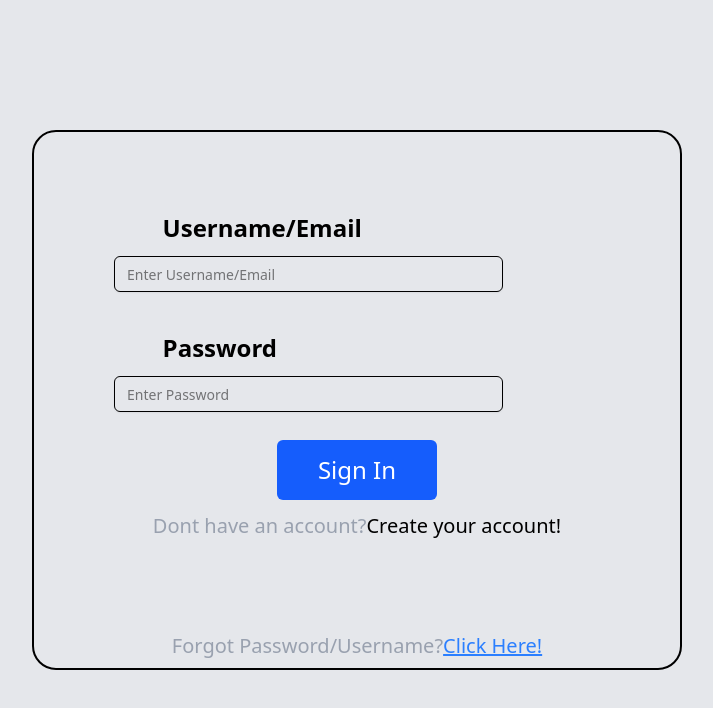
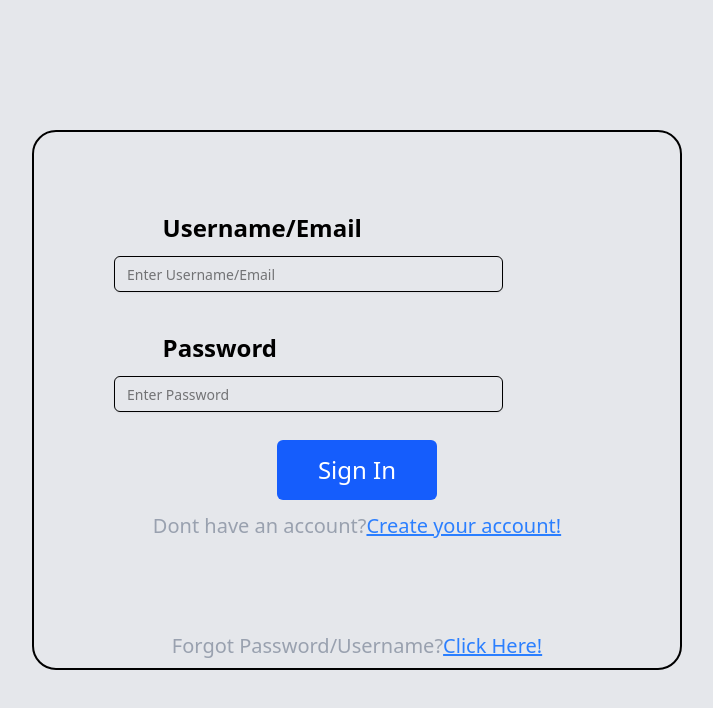
Before and after one commit to santimm44/new-front-end, a Next.js app: page / in a window 1280 px wide. Shown: the top 708 px of the page, without its empty margins (283-996 px from the left). Built offline with nearby package versions, Linux system fonts and the light colour scheme.

Commit message:
Small Mapping Issue Pushing for Backend to start testing

```diff
--- a/src/components/CreateAccountForm.tsx
+++ b/src/components/CreateAccountForm.tsx
@@ -127,7 +127,7 @@ const CreateAccountForm = () => {
       </div>
       <div className="flex justify-center py-3 text-xl">
         <p className="text-gray-400 mr-2">Already have an account?</p>
-        <Link href={"/login"} className="text-blue-600">Login Here!</Link>
+        <Link href="/" className="text-blue-600">Login Here!</Link>
       </div>
     </div>
   );
--- a/src/components/LoginForm.tsx
+++ b/src/components/LoginForm.tsx
@@ -57,7 +57,7 @@ const LoginForm = () => {
       </div>
       <div className="flex justify-center py-3 text-xl">
         <p className="text-gray-400"> Dont have an account? </p>
-        <Link href={"/create-account"}>Create your account!</Link>
+        <Link className="underline text-blue-500" href={"/create-account"}>Create your account!</Link>
       </div>
       <div className="flex justify-center mt-20 text-xl">
         <p className="text-gray-400">Forgot Password/Username?</p>
```
